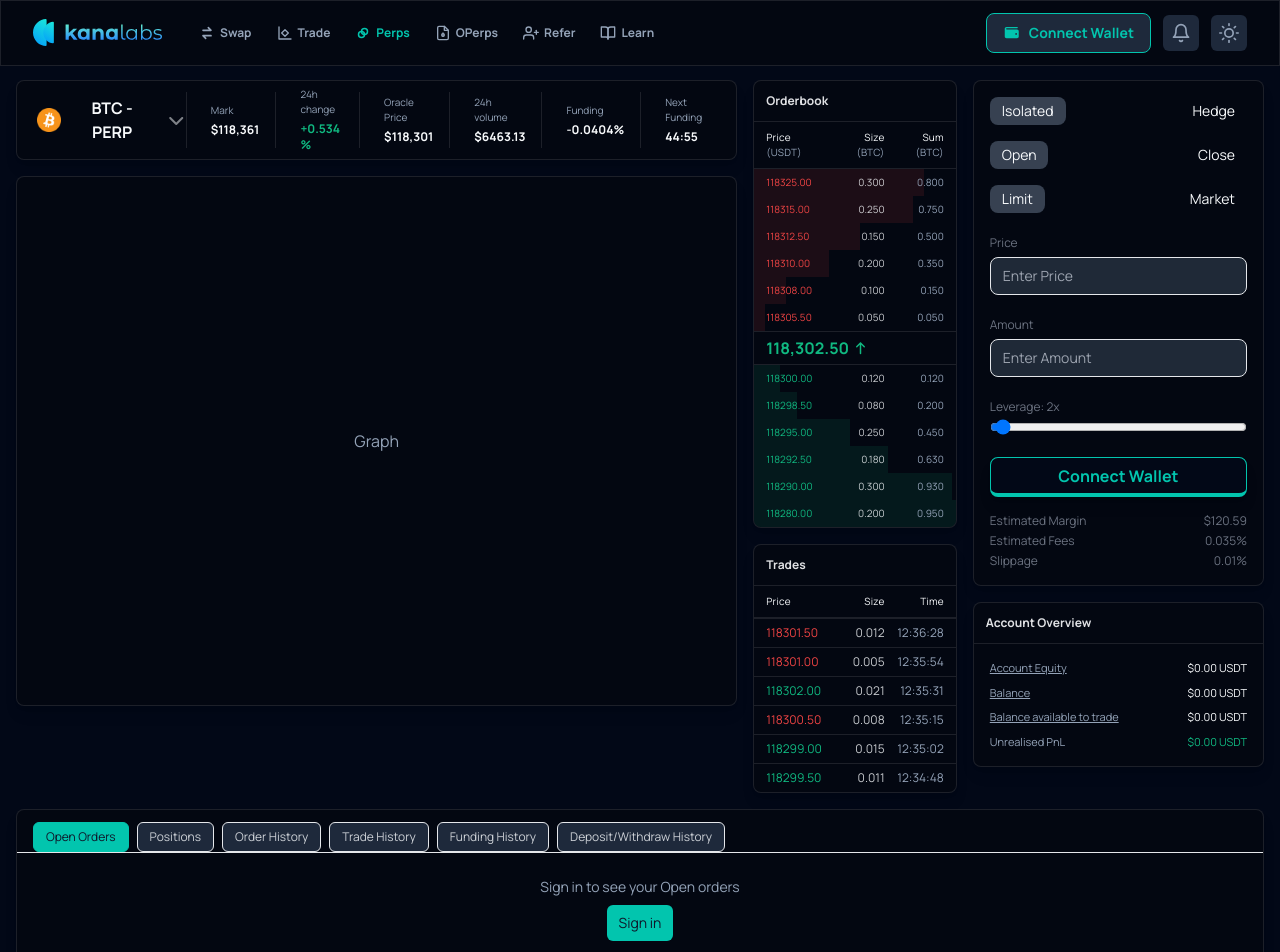
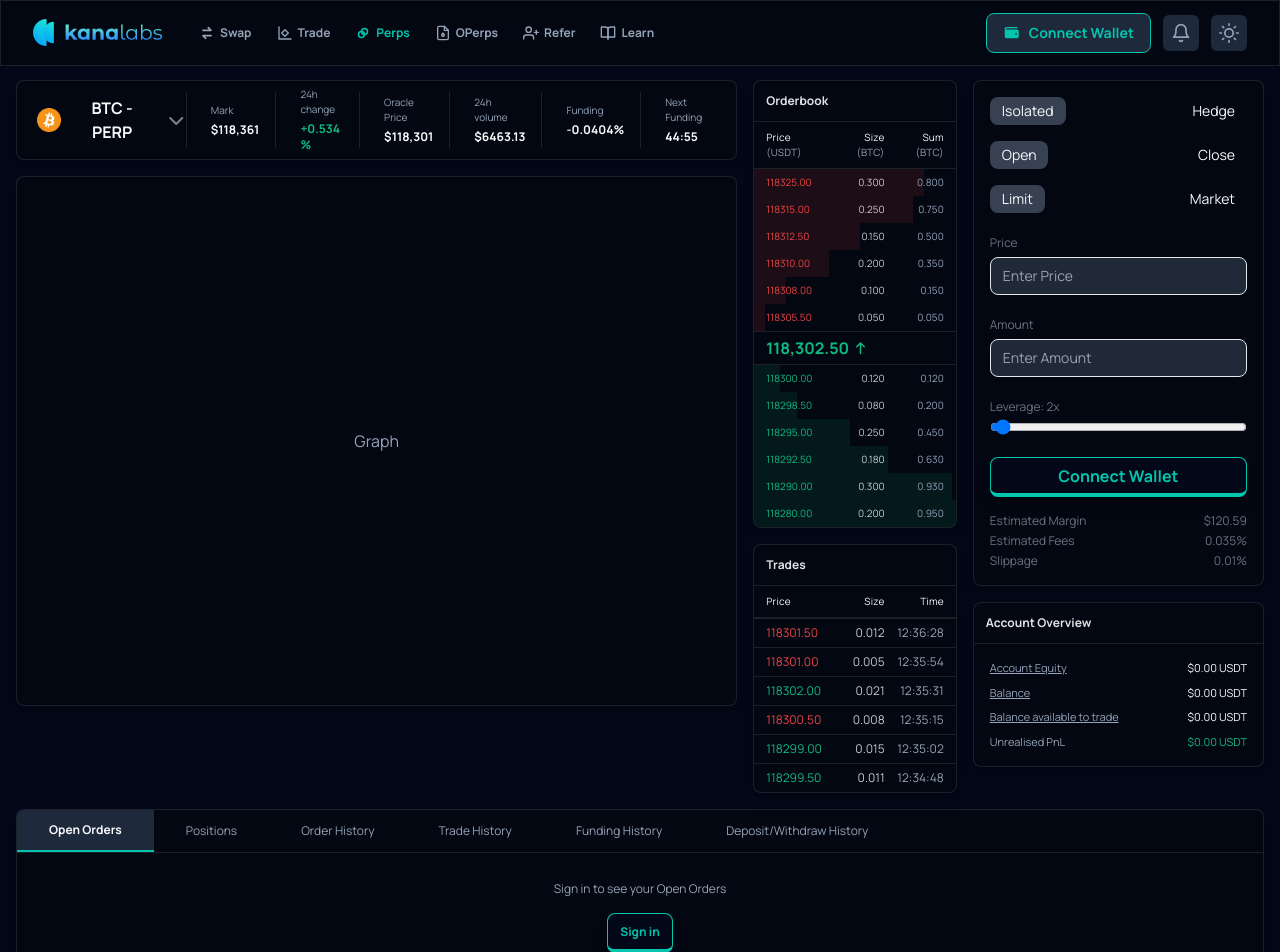
Before and after one commit to Sathyajhith-S-S/Kana-Labs, a React (Vite) app: page /perps in a window 1280 px wide. Shown: the top 952 px of the page. Built offline with nearby package versions, Linux system fonts and the light colour scheme.

Commit message:
orders section changes

```diff
--- a/src/components/perps/OpenOrdersSection.tsx
+++ b/src/components/perps/OpenOrdersSection.tsx
@@ -1,3 +1,4 @@
+import { useState } from "react";
 import { CardShell } from "./CardShell";
 import { Button } from "@/components/ui/Button";
 
@@ -10,18 +11,25 @@ const TABS = [
     "Deposit/Withdraw History",
 ] as const;
 
+type Tab = typeof TABS[number];
+
 export function OpenOrdersSection() {
+    const [activeTab, setActiveTab] = useState<Tab>("Open Orders");
+
     return (
         <CardShell>
-            <div className="px-4 pt-3">
-                <div className="flex items-center gap-2 overflow-x-auto">
-                    {TABS.map((t, i) => (
+            <div className="border-b border-white/10">
+                <div className="flex items-center overflow-x-auto">
+                    {TABS.map((t) => (
                         <button
                             key={t}
-                            className={`whitespace-nowrap rounded-md border px-3 py-1.5 text-xs ${i === 0
-                                    ? "bg-primary text-primary-foreground border-primary"
-                                    : "bg-muted text-foreground/80 hover:bg-muted/80"
-                                }`}
+                            onClick={() => setActiveTab(t)}
+                            className={`whitespace-nowrap px-8 py-3 text-xs font-medium transition-colors
+                                ${activeTab === t
+                                    ? "bg-muted text-foreground border-b-2 border-primary font-semibold"
+                                    : "text-muted-foreground hover:bg-muted/50 hover:text-foreground"
+                                }`
+                            }
                         >
                             {t}
                         </button>
@@ -29,10 +37,16 @@ export function OpenOrdersSection() {
                 </div>
             </div>
 
-            <div className="p-6 text-center text-sm text-muted-foreground border-t">
-                <p>Sign in to see your Open orders</p>
-                <div className="mt-2">
-                    <Button size="sm">Sign in</Button>
+            <div className="p-6 h-32 flex flex-col items-center justify-center text-center text-xs text-muted-foreground">
+                <p>Sign in to see your {activeTab}</p>
+                <div className="mt-4">
+                    <Button
+                    size="sm"
+                    className="w-full h-10 text-xs font-bold bg-background text-primary border-primary border border-b-4
+                    rounded-lg shadow-lg hover:shadow-xl hover:animate-bounce-subtle hover:bg-background"
+                >
+                    Sign in
+                </Button>
                 </div>
             </div>
         </CardShell>
```
